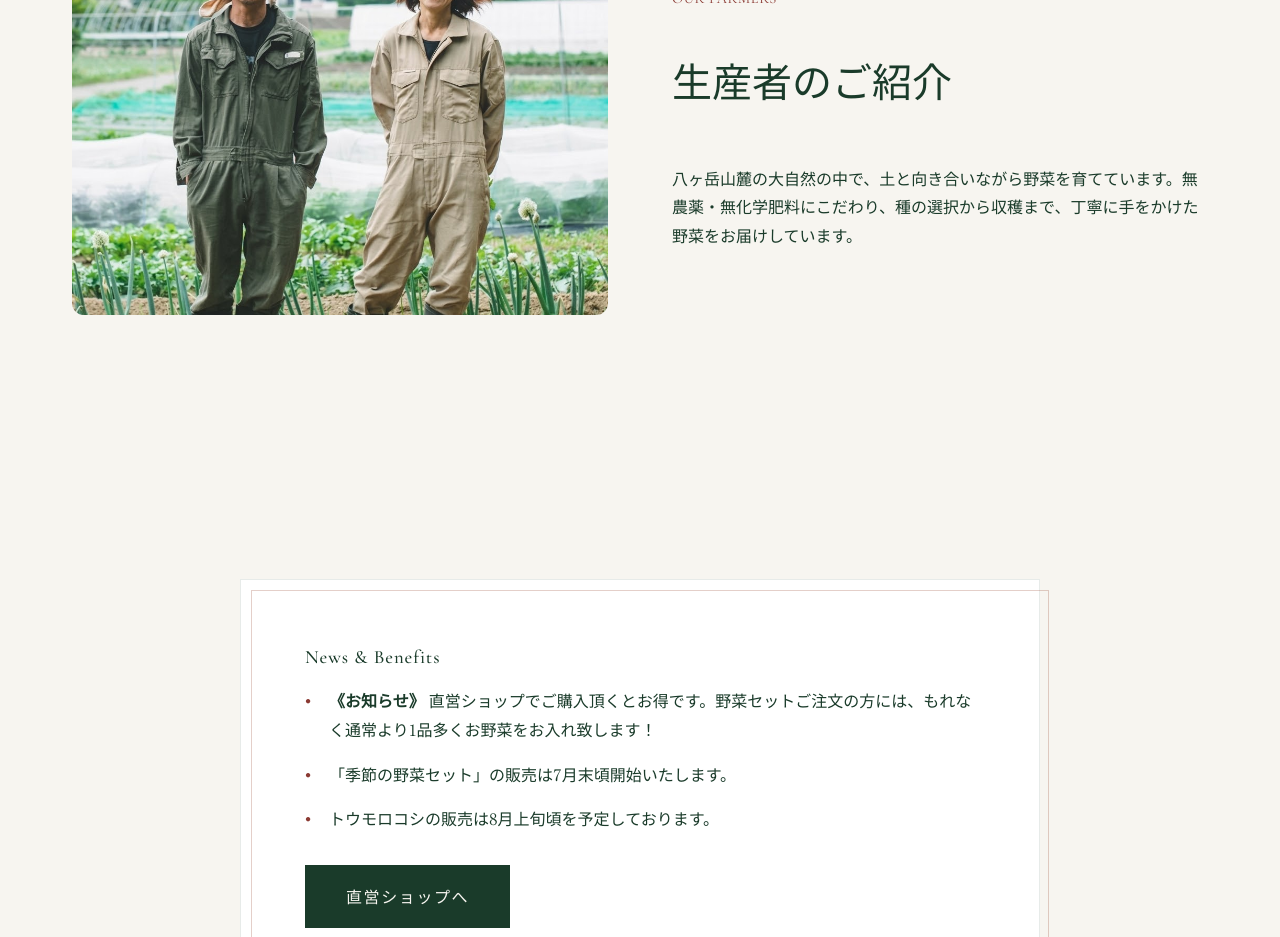
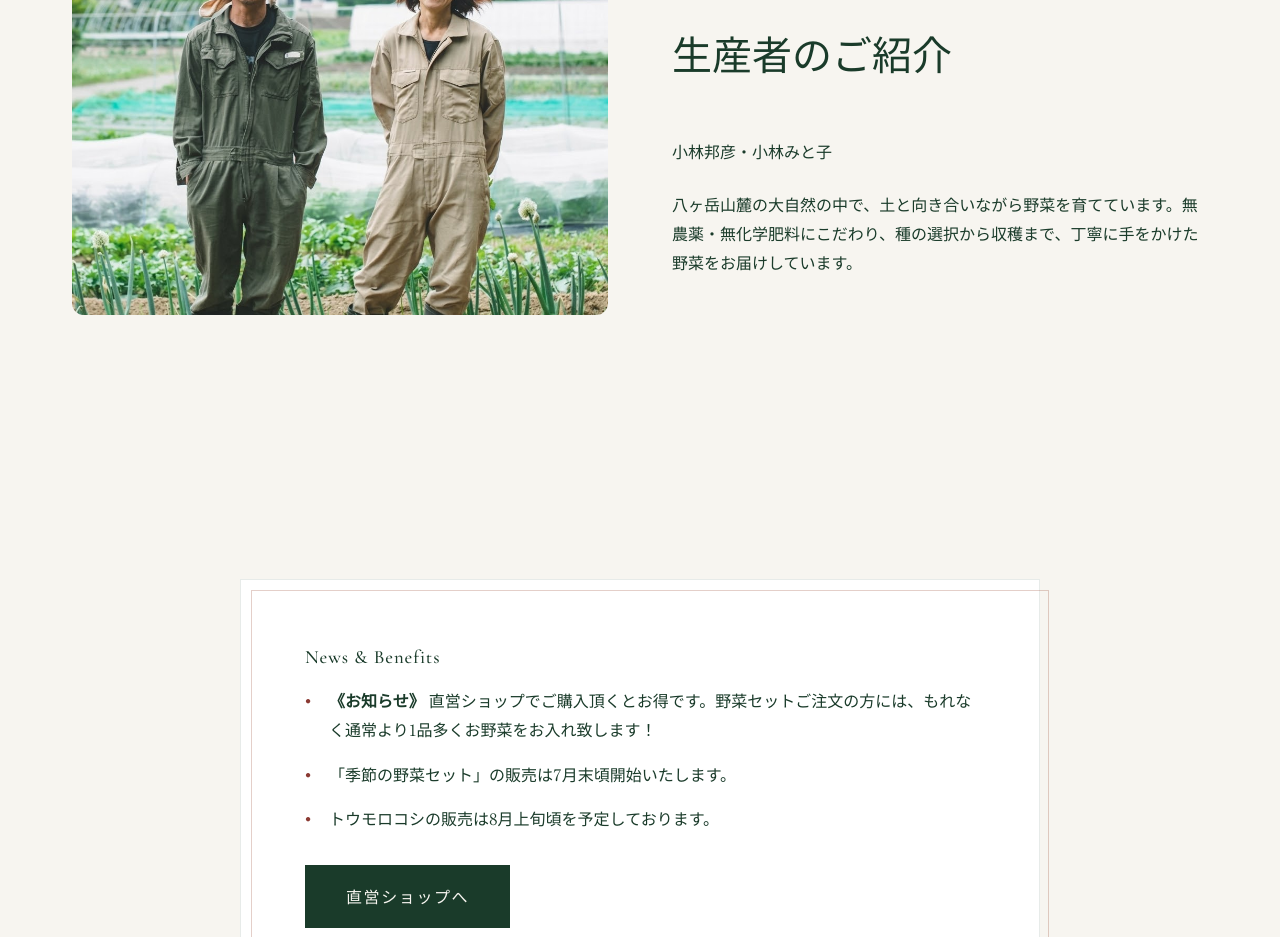
Before and after one commit to katsunoritoriumi-stack/tanetosaien, a React (Vite) app: page / in a window 1280 px wide. Shown: the part 3620-4557 px from the top of the page. Built offline with nearby package versions, Linux system fonts and the light colour scheme.

Commit message:
Update Home.jsx

```diff
--- a/src/pages/Home.jsx
+++ b/src/pages/Home.jsx
@@ -97,6 +97,7 @@ const Home = () => {
       </section>
 
       {/* Farmers Section */}
+      {/* Farmers Section */}
 <section className="farmers section">
   <div className="container">
     <RevealOnScroll className="farmers-grid">
@@ -106,6 +107,7 @@ const Home = () => {
       <div className="farmers-text">
         <span className="en-text section-label">Our Farmers</span>
         <h2 className="section-title">生産者のご紹介</h2>
+        <p className="farmers-name">小林邦彦・小林みと子</p>
         <p>八ヶ岳山麓の大自然の中で、土と向き合いながら野菜を育てています。無農薬・無化学肥料にこだわり、種の選択から収穫まで、丁寧に手をかけた野菜をお届けしています。</p>
       </div>
     </RevealOnScroll>
```
Lines whose indentation alone changed are shown as unchanged.
